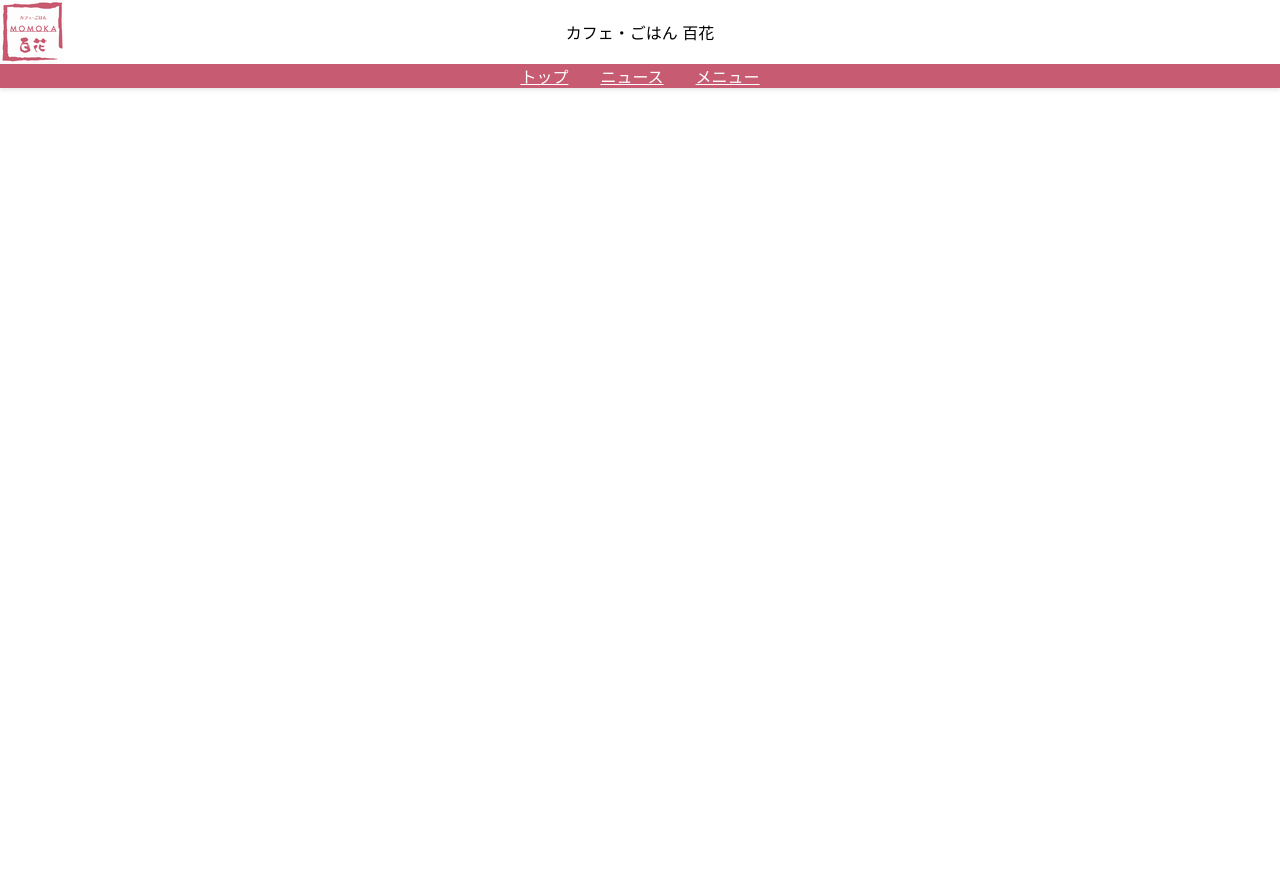
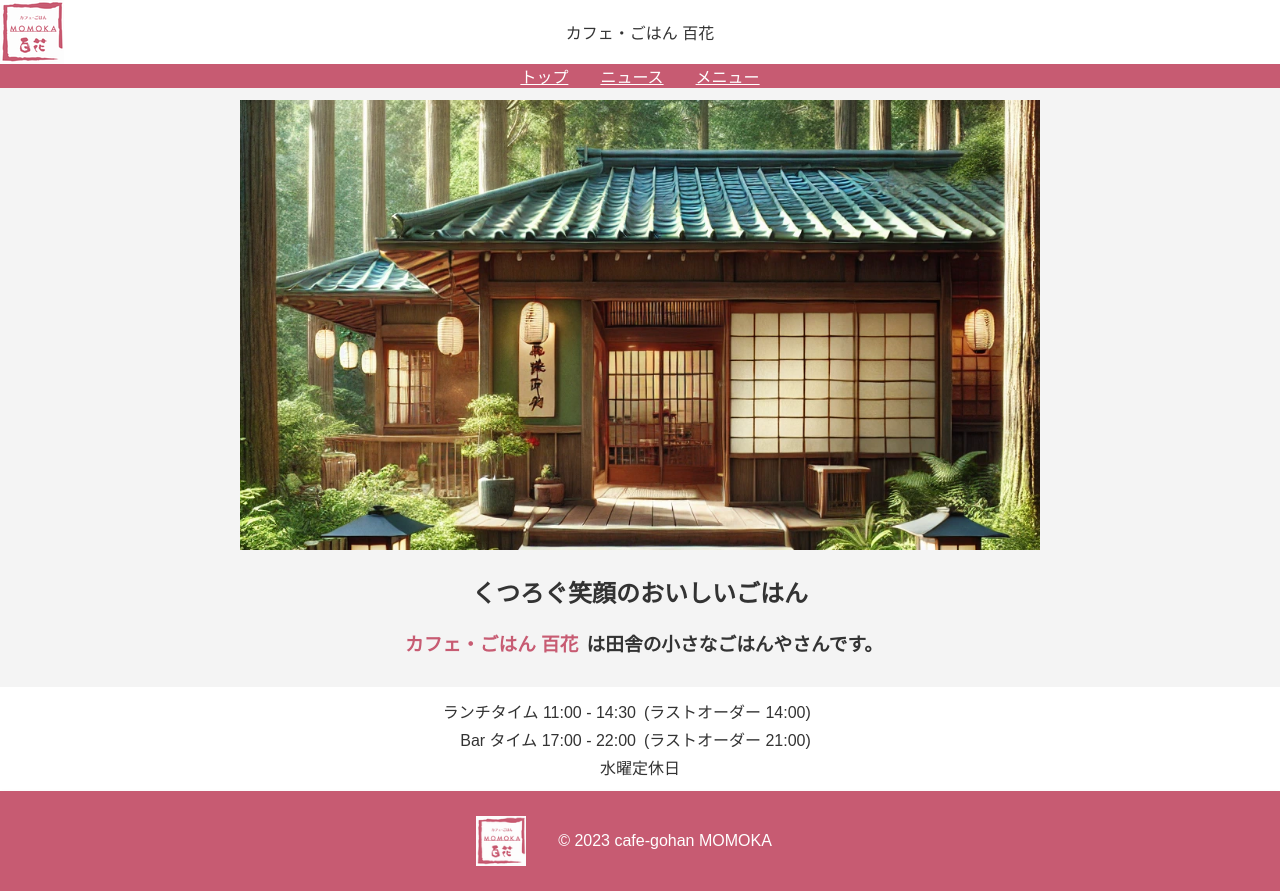
Before and after one commit to Kyohey-Kondo/momoka-ui, a plain HTML site: page index.html in a window 1280 px wide. Before the commit the page ends 800 px from the top, so only its background shows below. Drawn offline with Linux system fonts and the light colour scheme; no server answers.

Commit message:
ヒーロエリアとフッターを追加

```diff
--- a/assets/css/style.css
+++ b/assets/css/style.css
@@ -1,18 +1,24 @@
+:root {
+  --primary-color: #c75b72;
+  --secondary-color: #e18e28;
+  --background-color: #f4f4f4;
+  --text-color: #333333;
+}
+
 body {
   font-family: "ヒラギノ角ゴ Pro W3", "Hiragino Kaku Gothic Pro", "メイリオ",
     Meiryo, "ＭＳ ゴシック", "MS Gothic", sans-serif;
   margin: 0;
+  color: var(--text-color);
 }
 
 img {
-  /* max-width: 100%; */
   max-height: 100%;
   object-fit: cover;
 }
 
 .header {
   box-shadow: 0 2px 4px rgba(0, 0, 0, 0.1);
-  /* padding: 0 12px 0 12px; */
 }
 
 .header__main {
@@ -25,16 +31,12 @@ img {
   width: 64px;
 }
 
-/* .header__main .title {
-  font-family: "すずむし", Suzumushi;
-} */
-
 .header__links {
   display: flex;
   align-items: center;
   justify-content: center;
   gap: 32px;
-  background-color: #c75b72;
+  background-color: var(--primary-color);
 }
 
 .header__links a {
@@ -46,6 +48,19 @@ img {
   overflow-x: auto;
   gap: 16px;
   scroll-behavior: smooth;
+  padding: 0 12px 0 12px;
+  /* background-color: var(--background-color); */
+}
+
+.pickup-menu {
+  flex: 0 0 auto;
+  width: 90%;
+  max-width: 300px;
+}
+
+.pickup-menu img {
+  width: 100%;
+  height: auto;
 }
 
 #news {
@@ -56,3 +71,87 @@ img {
 .news__item {
   margin-bottom: 36px;
 }
+
+#logo-overlay {
+  position: fixed;
+  top: 0;
+  left: 0;
+  width: 100%;
+  height: 100%;
+  display: flex;
+  align-items: center;
+  justify-content: center;
+  background-color: white;
+  z-index: 9999;
+  opacity: 1;
+  animation: fadeOut 2s ease-out 1.5s forwards;
+}
+
+/* ロゴのスタイル */
+#logo-overlay img {
+  width: 150px; /* ロゴサイズを調整 */
+}
+
+/* フェードアウトアニメーション */
+@keyframes fadeOut {
+  0% {
+    opacity: 1;
+  }
+  100% {
+    opacity: 0;
+    visibility: hidden;
+  }
+}
+
+.hero-container {
+  width: 100%;
+  text-align: center;
+  background-color: var(--background-color);
+  padding: 12px 0;
+}
+
+.hero-container img {
+  width: 100%;
+  max-width: 800px;
+  max-height: 450px;
+  object-fit: cover;
+}
+
+.hero-container .text-highlight {
+  color: var(--primary-color);
+  padding: 0 8px;
+}
+
+.opening-time-container {
+  display: flex;
+  flex-direction: column;
+  gap: 4px;
+  text-align: center;
+  padding: 12px 0;
+}
+
+.time-content-container {
+  display: flex;
+  gap: 8px;
+  justify-content: center;
+}
+
+.time-content-container .title {
+  text-align: right;
+  width: 240px;
+}
+
+.time-content-container .supplement {
+  text-align: left;
+  width: 240px;
+}
+
+.footer__main {
+  display: flex;
+  align-items: center;
+  justify-content: center;
+  gap: 32px;
+  min-height: 100px;
+  background-color: var(--primary-color);
+  color: white;
+}
--- a/assets/js/index.js
+++ b/assets/js/index.js
@@ -20,7 +20,7 @@ const renderContents = async () => {
   const pickupMenusContainer = document.getElementById("pickup-menus");
   pickupMenus.forEach(menu => {
     const div = document.createElement("div");
-    // add style to div
+    div.classList.add("pickup-menu");
     div.innerHTML = `
       <img height=300px src="${menu.image.url}" alt="${menu.title}">
       <p>${menu.title}</p>
@@ -34,13 +34,13 @@ const renderContents = async () => {
 let isAutoScroll = true;
 let scrollInterval;
 const pickupMenusContainer = document.getElementById("pickup-menus");
-const startAutoScroll = () => {
+const startAutoScroll = async () => {
   const scrollSpeed = 2;
-  // auto scroll peroiodically
   scrollInterval = setInterval(() => {
     if (isAutoScroll) {
       pickupMenusContainer.scrollLeft += scrollSpeed;
-      if (pickupMenusContainer.scrollLeft + pickupMenusContainer.clientWidth >= pickupMenusContainer.scrollWidth) {
+      if (pickupMenusContainer.scrollLeft == pickupMenusContainer.clientWidth) {
+        isAutoScroll = false;
         pickupMenusContainer.scrollLeft = 0;
       }
     }
@@ -60,9 +60,27 @@ pickupMenusContainer.addEventListener("mouseout", startAutoScroll);
 pickupMenusContainer.addEventListener("touchstart", stopAutoScroll);
 pickupMenusContainer.addEventListener("touchend", startAutoScroll);
 
+
+const body = document.getElementsByTagName("body")[0];
+
+
+const displayContents = async () => {
+  window.addEventListener('load', () => {
+    const logoOverlay = document.getElementById('logo-overlay');
+    const mainContent = document.getElementById('main-content');
+    logoOverlay.addEventListener('animationend', () => {
+      mainContent.style.display = 'block';
+    });
+  });
+}
+
+
 const render = async () => {
   await renderContents();
-  startAutoScroll();
+  await displayContents();
+  // wait two seconds before starting auto scroll
+  await new Promise(resolve => setTimeout(resolve, 1300));
+  await startAutoScroll();
 }
 
 render();
--- /dev/null
+++ b/assets/js/loadFooter.js
@@ -0,0 +1,8 @@
+const loadFooter = async () => {
+  const res = await fetch("components/footer.html");
+  const data = await res.text();
+  document.getElementById("footer").innerHTML = data;
+};
+document.addEventListener("DOMContentLoaded", () => {
+  loadFooter();
+});
--- /dev/null
+++ b/components/footer.html
@@ -0,0 +1,7 @@
+<div class="header">
+  <div class="footer__main">
+    <img width="50px" src="assets/images/logo.png" alt="momoka logo" />
+    <div class="title">© 2023 cafe-gohan MOMOKA</div>
+    <div class="padding"></div>
+  </div>
+</div>
--- a/index.html
+++ b/index.html
@@ -7,11 +7,42 @@
     <title>カフェ・ごはん 百花</title>
   </head>
   <body>
-    <div id="header"></div>
+    <div id="logo-overlay">
+      <img src="assets/images/logo_480.png" alt="ロゴ" />
+    </div>
+
+    <div id="main-content">
+      <div id="header"></div>
+      <div id="pickup-menus"></div>
+
+      <div id="hero">
+        <div class="hero-container">
+          <img src="assets/images/shop_exterior.png" alt="" />
+          <h2>くつろぐ笑顔のおいしいごはん</h2>
+          <h3><span class="text-highlight">カフェ・ごはん 百花</span>は田舎の小さなごはんやさんです。</h2>
+        </div>
+      </div>
+
+      <div id="opening-time">
+        <div class="opening-time-container">
+          <div class="time-content-container">
+            <div class="title">ランチタイム 11:00 - 14:30</div>
+            <div class="supplement">(ラストオーダー 14:00)</div>
+          </div>
+
+          <div class="time-content-container">
+            <div class="title">Bar タイム 17:00 - 22:00</div>
+            <div class="supplement">(ラストオーダー 21:00)</div>
+          </div>
+          <div>水曜定休日</div>
+        </div>
+      </div>
+
+      <div id="footer"></div>
+    </div>
+
     <script src="assets/js/loadHeader.js"></script>
-
-    <div id="pickup-menus"></div>
-
+    <script src="assets/js/loadFooter.js"></script>
     <script src="assets/js/index.js"></script>
   </body>
 </html>
```
Also changed, not shown: assets/images/logo_480.png (added), assets/images/shop_exterior.png (added).
